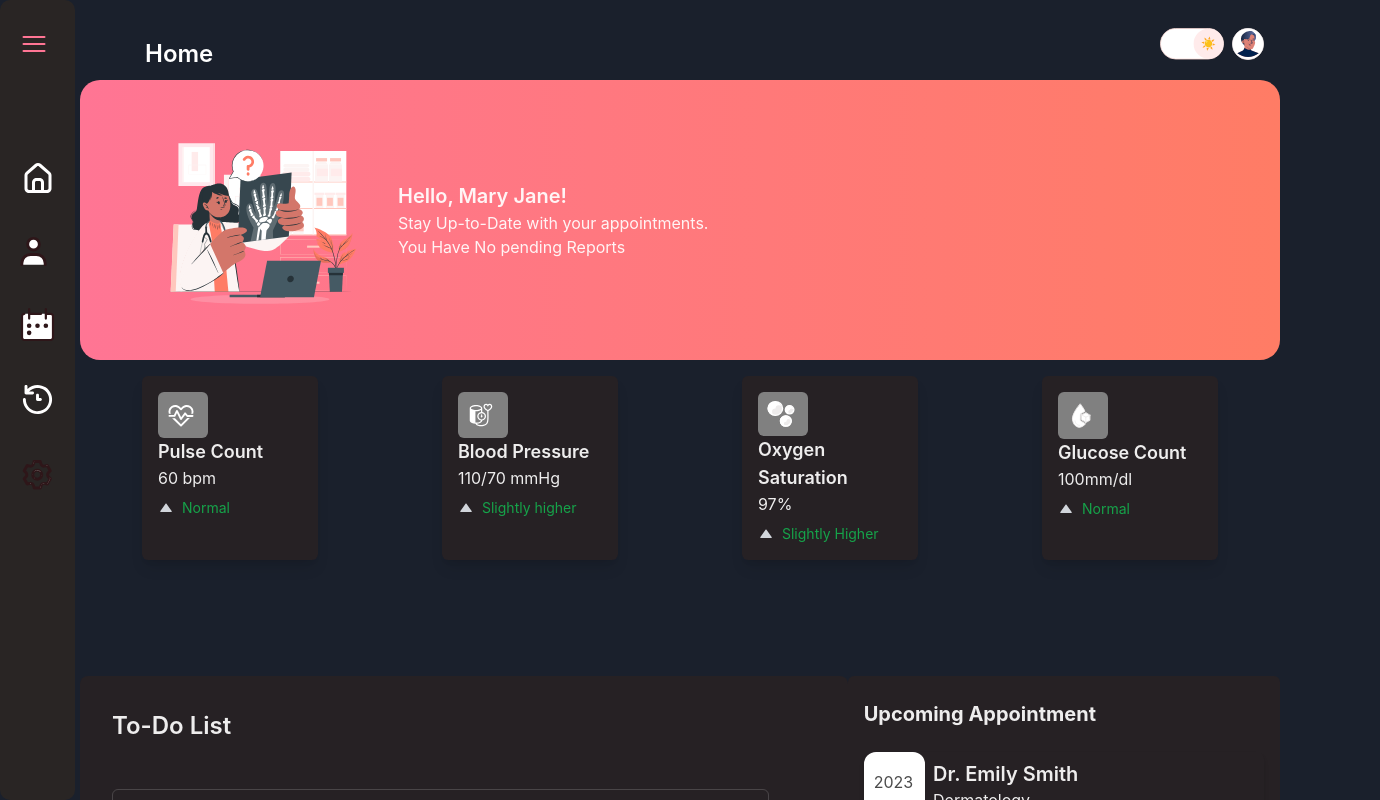
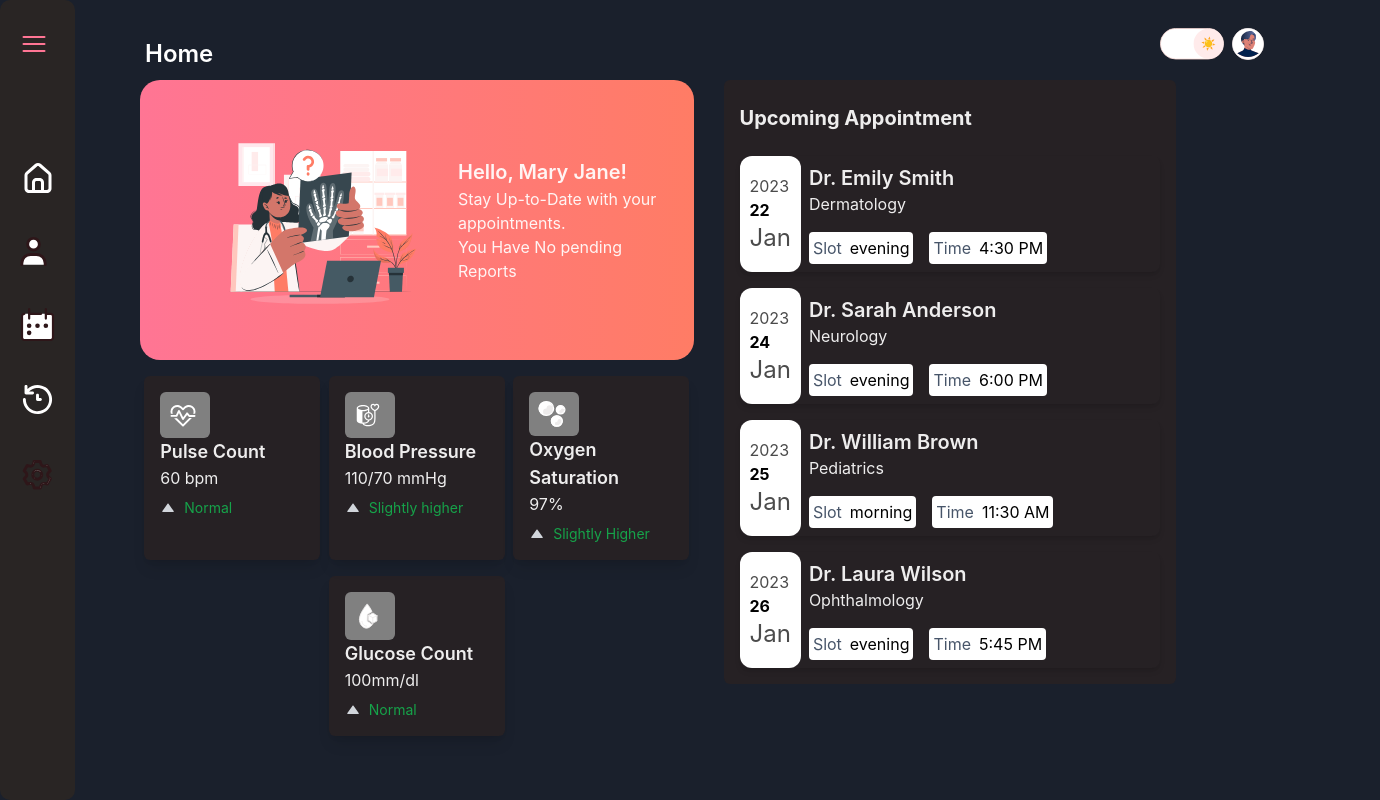
Before and after one commit to tanvirim/job_task_Rainier_Technologies, a React (Vite) app: page / in a window 1280 px wide. Shown: the top 800 px of the page, 1380 px wide, since content can reach past the window. Built offline with nearby package versions, Linux system fonts and the light colour scheme.

Commit message:
theme correction

```diff
--- a/src/theme.js
+++ b/src/theme.js
@@ -8,30 +8,16 @@ const theme = extendTheme({
 
     useSystemColorMode: false,
   },
-  breakpoints: {
-    base: '375px',
-    md: '834px',
-    lg: '1440px',
-  },
-  sizes: {
-    container: {
-      base: '100%',
-      md: '80%',
-      lg: '70%',
-    },
-  },
+
   colors: {
-    // Define colors for the light mode
     light: {
       background: 'white',
       text: 'black',
-      // Define other colors as needed for the light mode
     },
-    // Define colors for the dark mode
+
     dark: {
       background: 'rgb(21,10,9)',
       text: 'white',
-      // Define other colors as needed for the dark mode
     },
   },
 });
```
